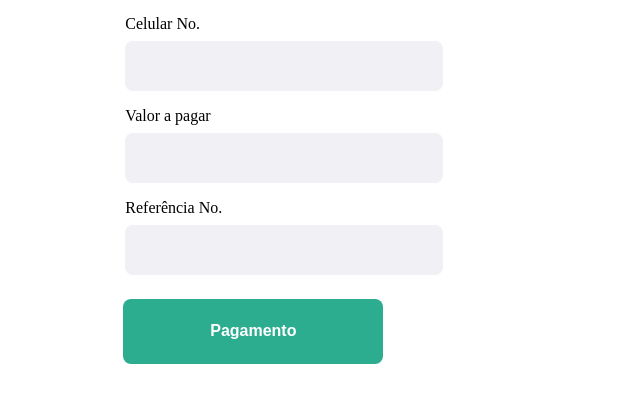
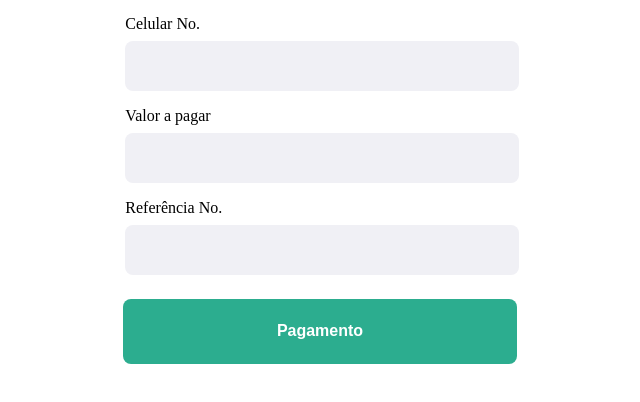
Before and after one commit to AnisioMandlate/pds-js-demo, a website: page public/views/index.html in a window 1280 px wide. Shown: the part 128-530 px from the top of the page, without its empty margins (356-996 px from the left). Drawn offline with Linux system fonts and the light colour scheme.

Commit message:
style: Put the button with the same width as the inputs

```diff
--- a/public/styles/styles.css
+++ b/public/styles/styles.css
@@ -9,6 +9,7 @@
 }
 
 fieldset {
+  width: 100%;
   padding: 8px 36px;
   border: 0;
 }
@@ -47,6 +48,7 @@ input {
 }
 
 button {
+  width: 100% !important;
   margin: 0 36px !important;
   width: 260px;
   height: 65px;
```
